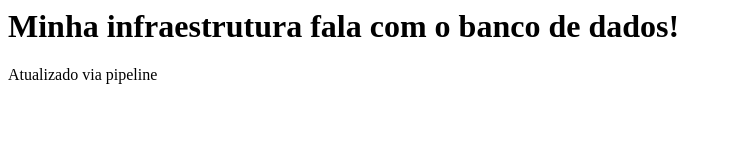
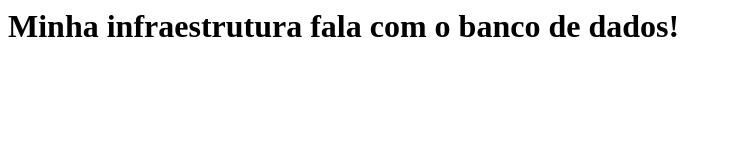
Before and after one commit to artgmoura26-gif/meu-projeto, a plain HTML site: page site/index.html in a window 1280 px wide. Shown: the whole page, without its empty margins (0-732 px from the left). Drawn offline with Linux system fonts and the light colour scheme.

Commit message:
Update index.html

```diff
--- a/site/index.html
+++ b/site/index.html
@@ -1,2 +1 @@
 <h1>Minha infraestrutura fala com o banco de dados!</h1>
-<p>Atualizado via pipeline</p>
```
